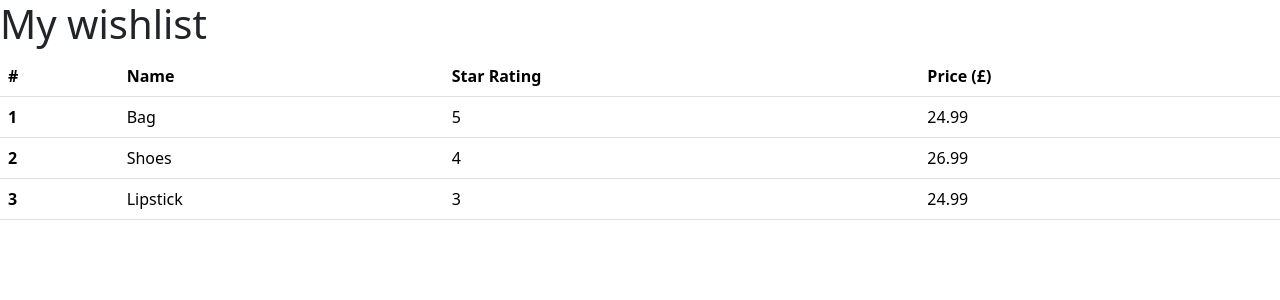
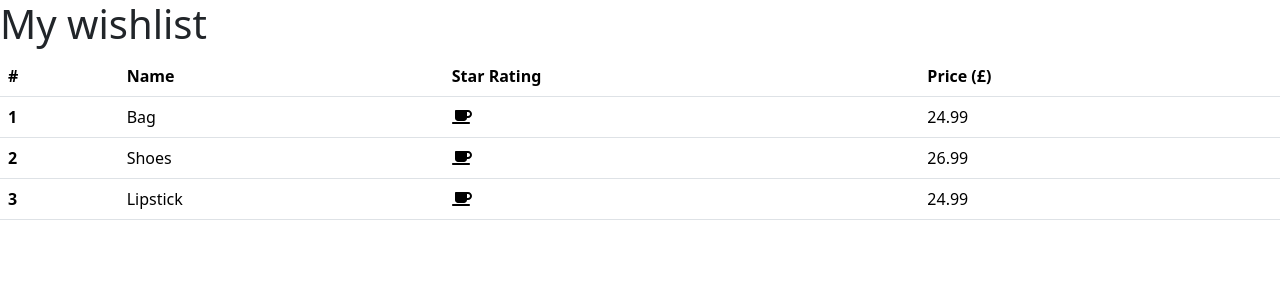
Before and after one commit to LaurenCribb/WishList, an Angular app in the folder WishList/: page / in a window 1280 px wide. Shown: the top 300 px of the page. Built offline with nearby package versions, Linux system fonts and the light colour scheme.

Commit message:
added font awesome icons

```diff
--- a/WishList/package.json
+++ b/WishList/package.json
@@ -18,6 +18,9 @@
     "@angular/platform-browser": "^17.3.0",
     "@angular/platform-browser-dynamic": "^17.3.0",
     "@angular/router": "^17.3.0",
+    "@fortawesome/angular-fontawesome": "^0.14.1",
+    "@fortawesome/fontawesome-svg-core": "^6.4.2",
+    "@fortawesome/free-solid-svg-icons": "^6.4.2",
     "@ng-bootstrap/ng-bootstrap": "^16.0.0-rc.2",
     "bootstrap": "^5.3.3",
     "bootstrap-icons": "^1.11.3",
--- /dev/null
+++ b/WishList/src/app/star-rating-display/star-rating-display.component.html
@@ -0,0 +1 @@
+<p>star-rating-display works!</p>
--- a/WishList/src/app/wish-list-items/wish-list-items.component.html
+++ b/WishList/src/app/wish-list-items/wish-list-items.component.html
@@ -12,7 +12,9 @@
       <tr *ngFor="let item of items">
         <th scope="row">{{items.indexOf(item) + 1}}</th>
         <td>{{item.name}}</td>
-        <td>{{item.starRating}}</td>
+        <td>
+          <fa-icon [icon]="coffee"></fa-icon>
+        </td>
         <td>{{item.price}}</td>
       </tr>
     </tbody>
--- a/WishList/src/app/wish-list-items/wish-list-items.component.ts
+++ b/WishList/src/app/wish-list-items/wish-list-items.component.ts
@@ -1,14 +1,17 @@
 import { Component } from '@angular/core';
 import { placeholderItems } from '../placeholder-items';
 import { NgFor } from '@angular/common';
+import { FontAwesomeModule } from '@fortawesome/angular-fontawesome';
+import { faCoffee } from '@fortawesome/free-solid-svg-icons';
 
 @Component({
   selector: 'app-wish-list-items',
   standalone: true,
-  imports: [NgFor],
+  imports: [NgFor, FontAwesomeModule],
   templateUrl: './wish-list-items.component.html',
   styleUrl: './wish-list-items.component.css'
 })
 export class WishListItemsComponent {
   items = placeholderItems;
+  coffee = faCoffee
 }
```
Also changed, not shown: WishList/src/app/star-rating-display/star-rating-display.component.ts (added, +12 -0 lines), WishList/src/app/star-rating-display/star-rating-display.component.css (added), 2 other files (tests, documents, lock files or other folders).
